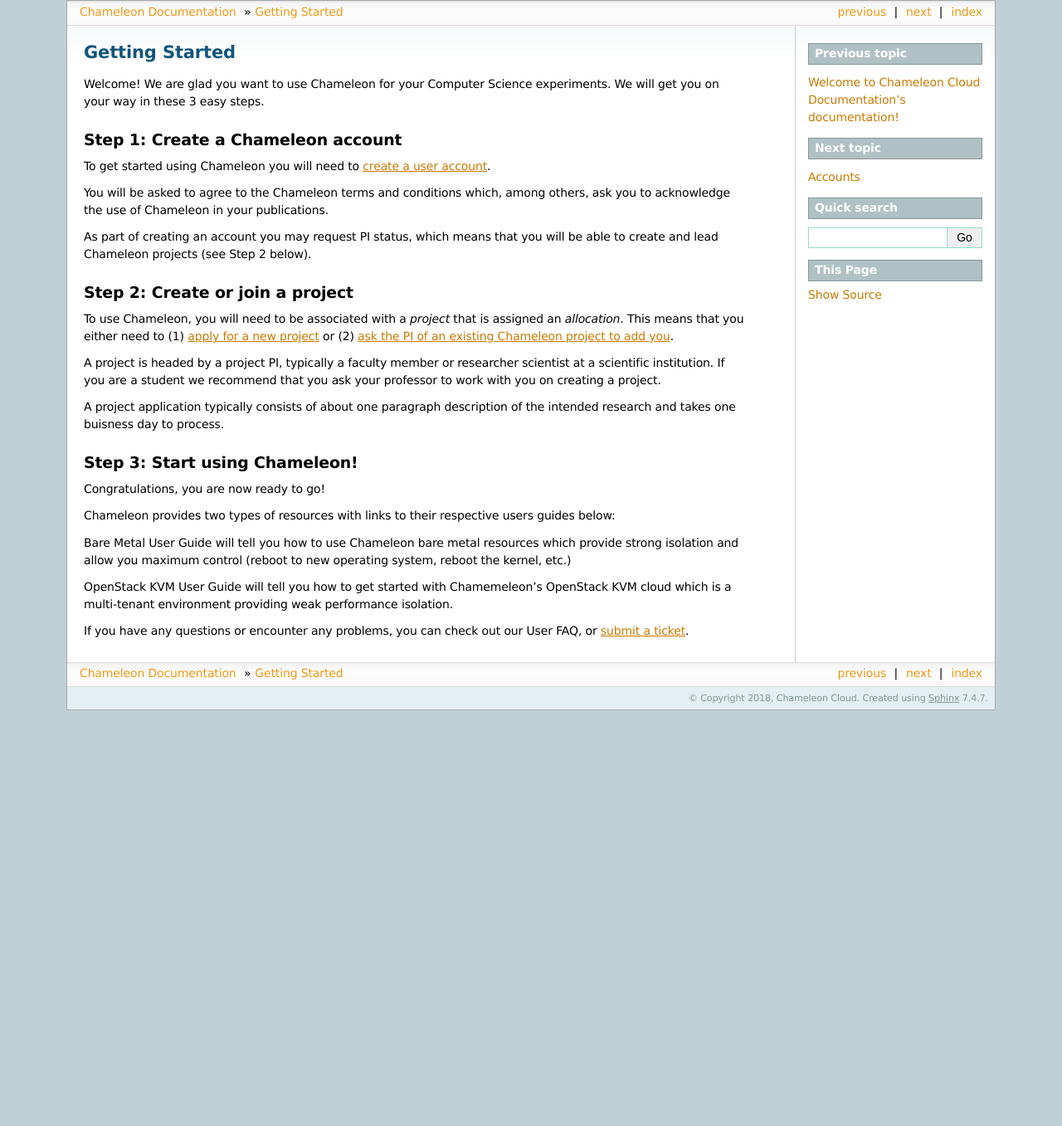
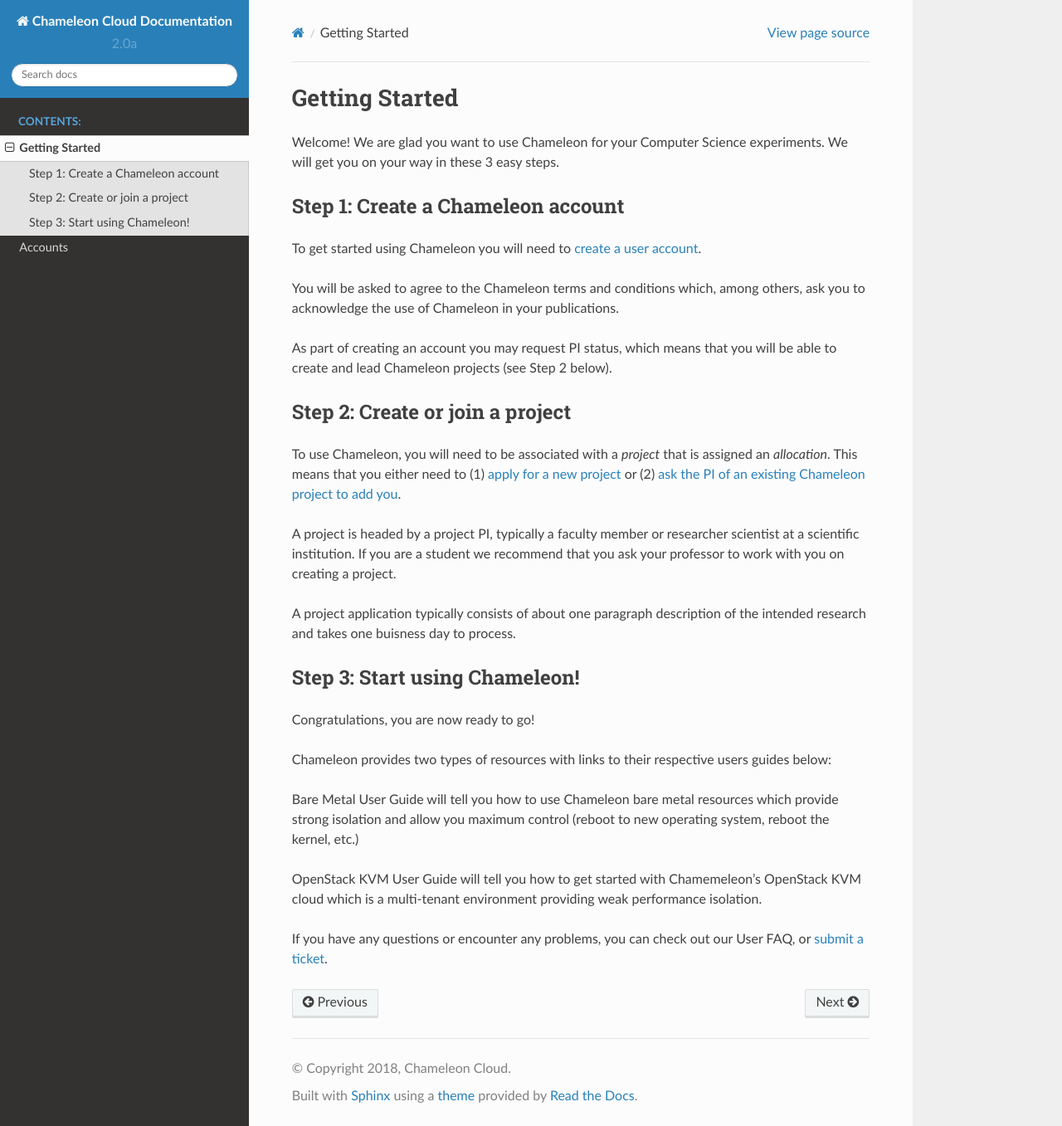
Before and after one commit to ChameleonCloud/docs, a Sphinx documentation site: the page built from source/getting-started.rst, in a window 1280 px wide and 1357 px high. Shown: the whole window at 83% size. Built offline with Sphinx 7.4.7 and the Read the Docs theme 2.0.0, drawn with Linux system fonts in a browser that asks for light colours.

Commit message:
Set theme to sphinx_rtd_theme

```diff
--- a/requirements.txt
+++ b/requirements.txt
@@ -1 +1,2 @@
 sphinx
+sphinx_rtd_theme
--- a/source/conf.py
+++ b/source/conf.py
@@ -94,7 +94,8 @@ html_short_title = 'Chameleon Documentation'
 # html_theme = 'nature'
 # html_theme = 'alabaster'
 # html_theme = 'classic'
-html_theme = 'sphinxdoc'
+#html_theme = 'sphinxdoc'
+html_theme = 'sphinx_rtd_theme'
 
 # Theme options are theme-specific and customize the look and feel of a theme
 # further.  For a list of options available for each theme, see the
@@ -121,6 +122,7 @@ html_sidebars = {
         'relations.html',  # needs 'show_related': True theme option to display
         'searchbox.html',
         'sourcelink.html',
+        'globaltoc.html',
     ]
 }
 
```
